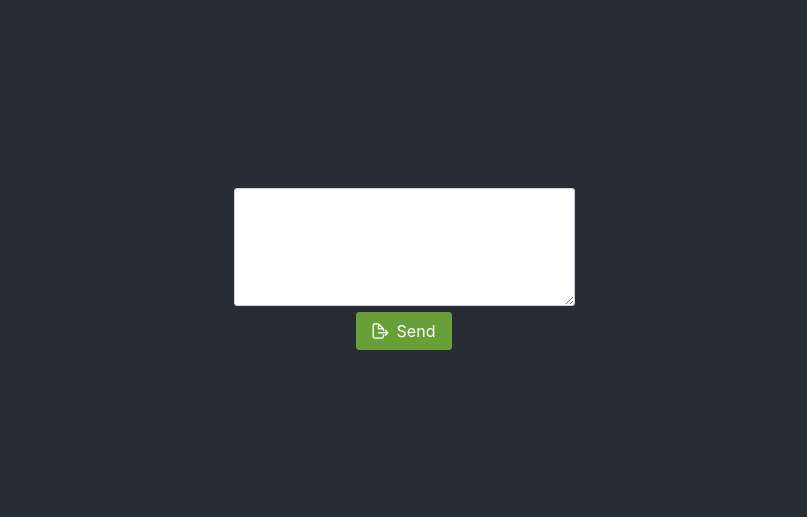
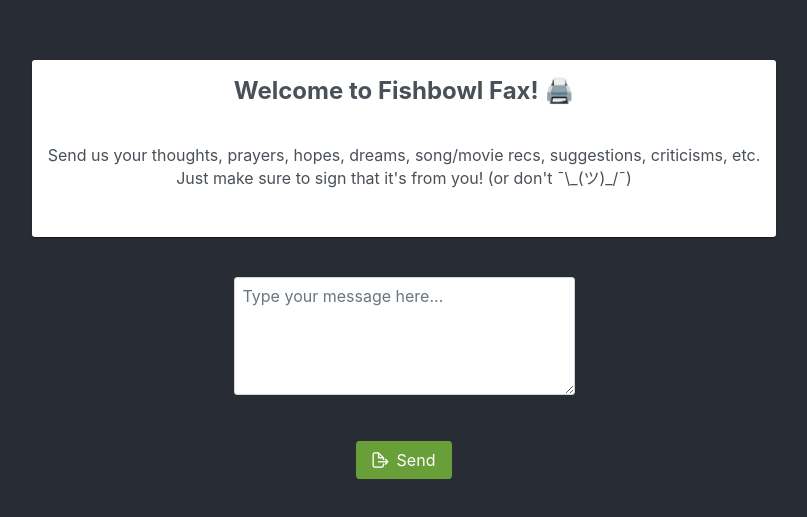
Before and after one commit to eebmagic/fishbowl-fax, a React (Create React App) app in the folder frontend/: page / in a window 1280 px wide. Shown: the part 131-648 px from the top of the page, without its empty margins (236-1043 px from the left). Built offline with nearby package versions, Linux system fonts and the light colour scheme.

Commit message:
add card placeholder

```diff
--- a/frontend/src/App.js
+++ b/frontend/src/App.js
@@ -6,6 +6,7 @@ import 'primereact/resources/primereact.min.css';          //core css
 import 'primeicons/primeicons.css';                        //icons
 import { InputTextarea } from 'primereact/inputtextarea';
 import { Button } from 'primereact/button';
+import { Card } from 'primereact/card';
 
 import styles from './styles.module.css';
 
@@ -38,15 +39,28 @@ function App() {
     <div className="App">
       <header className="App-header">
         <div className={styles.generalContainer}>
+          <Card title="Welcome to Fishbowl Fax! 🖨️">
+            <p>
+              Send us your thoughts, prayers, hopes, dreams,
+              song/movie recs, suggestions, criticisms, etc.
+
+              <br />
+
+              Just make sure to sign that it's from you!
+              (or don't ¯\_(ツ)_/¯)
+            </p>
+          </Card>
+          <div className={styles.spacer} />
           <InputTextarea
             inputid="messageBox"
             name="messageBox"
             value={messageValue}
+            placeholder="Type your message here..."
             rows={5}
             cols={30}
             onChange={(e) => setMessage(e.target.value)}
           />
-          <div className={styles.spaces} />
+          <div className={styles.spacer} />
           <Button
             label="Send"
             type="submit"
```
